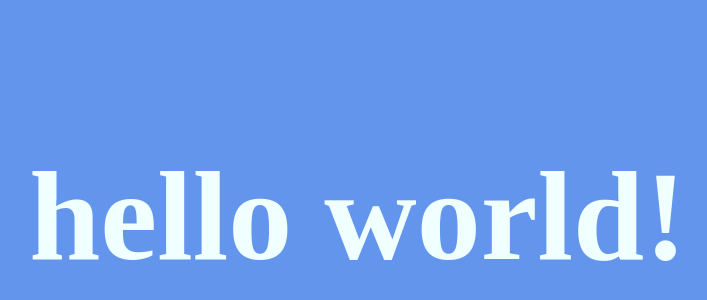
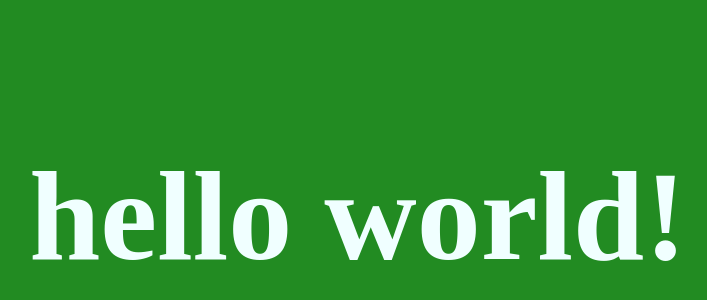
Before and after one commit to labait/biennio1_20242025_project1, a plain HTML site: page index.html in a window 1280 px wide. Shown: the part 184-484 px from the top of the page, without its empty margins (282-989 px from the left). Drawn offline with Linux system fonts and the light colour scheme.

Commit message:
green bg

```diff
--- a/index.html
+++ b/index.html
@@ -8,7 +8,7 @@
         body {
             margin: 0;
             padding: 0;
-            background-color: cornflowerblue;
+            background-color:forestgreen;
         }
         main {
             display: flex;
```
